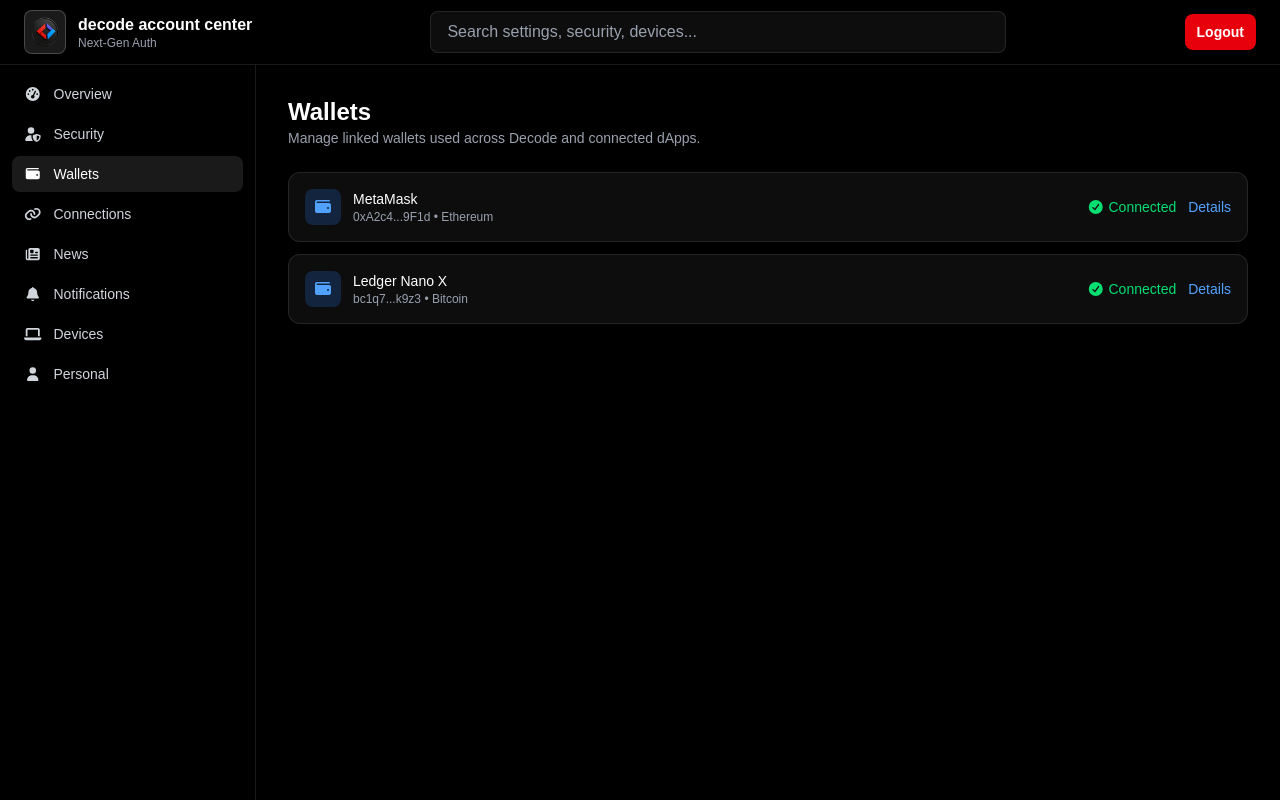
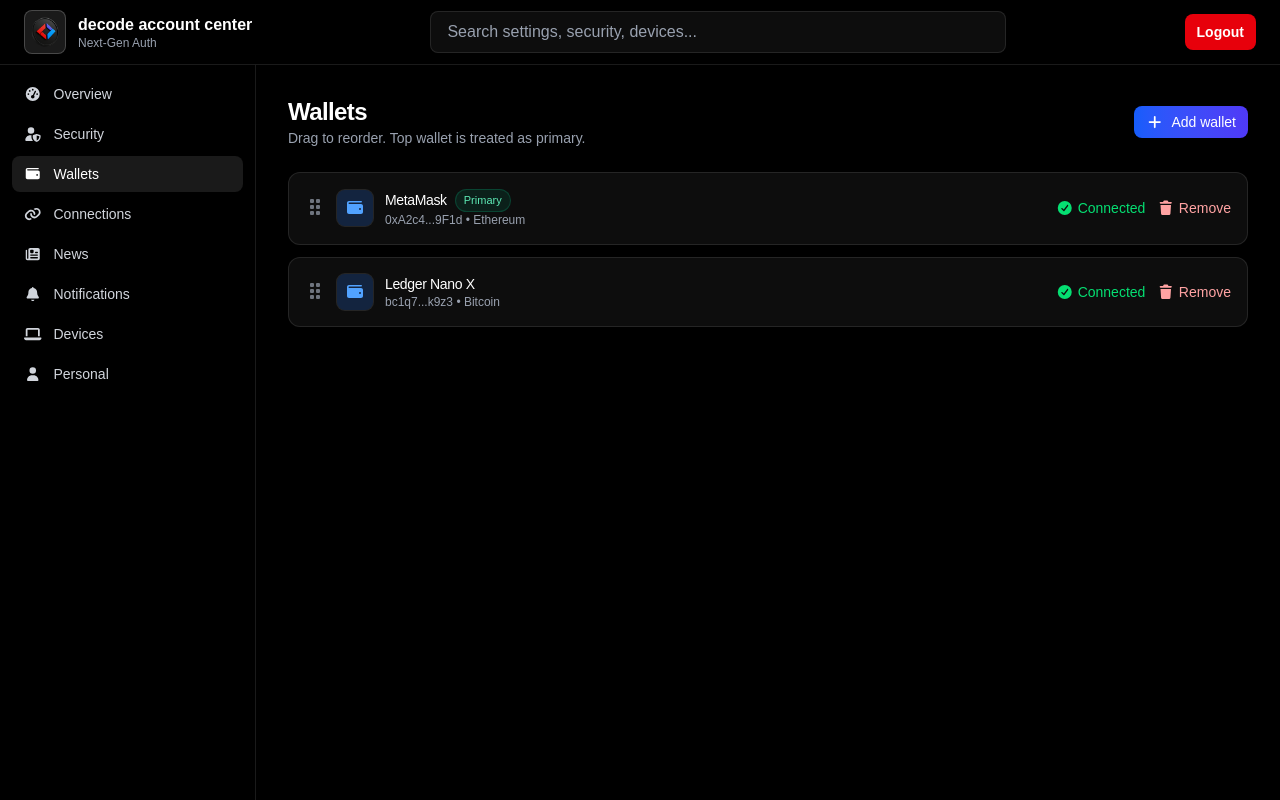
Before and after one commit to Decode-Labs-Web3/decode-frontend-v2, a Next.js app: page /dashboard in a window 1280 px wide. Both pictures are taken after a click on the button "Wallets". Built offline with nearby package versions, Linux system fonts and the light colour scheme; no server answers.

Commit message:
wallet with feature drag and drop to set the primary wallet done

```diff
--- a/src/app/api/auth/login/route.ts
+++ b/src/app/api/auth/login/route.ts
@@ -40,6 +40,8 @@ export async function POST(req: Request) {
       headers: { "Content-Type": "application/json" },
       body: JSON.stringify(requestBody),
     });
+
+    console.log('Backend response:', backendRes);
 
     if (!backendRes.ok) {
       const err = await backendRes.json().catch(() => null);
--- a/src/components/(app)/Wallets.tsx
+++ b/src/components/(app)/Wallets.tsx
@@ -1,36 +1,98 @@
 'use client';
 
+import React from 'react';
 import { FontAwesomeIcon } from '@fortawesome/react-fontawesome';
-import { faWallet, faCircleCheck } from '@fortawesome/free-solid-svg-icons';
+import { faWallet, faCircleCheck, faPlus, faTrash, faGripVertical } from '@fortawesome/free-solid-svg-icons';
 
 export default function Wallets() {
-  const wallets = [
+  const initialWallets = [
     { name: 'MetaMask', address: '0xA2c4...9F1d', network: 'Ethereum', status: 'Connected' },
     { name: 'Ledger Nano X', address: 'bc1q7...k9z3', network: 'Bitcoin', status: 'Connected' },
   ];
 
+  const [wallets, setWallets] = React.useState(initialWallets);
+  const [dragIndex, setDragIndex] = React.useState<number | null>(null);
+  const [overIndex, setOverIndex] = React.useState<number | null>(null);
+
+  const handleDragStart = (index: number) => () => {
+    setDragIndex(index);
+  };
+
+  const handleDragOver = (e: React.DragEvent<HTMLDivElement>) => {
+    e.preventDefault();
+  };
+
+  const handleDrop = (index: number) => (e: React.DragEvent<HTMLDivElement>) => {
+    e.preventDefault();
+    if (dragIndex === null || dragIndex === index) return;
+    setWallets(prev => {
+      const next = [...prev];
+      const [moved] = next.splice(dragIndex, 1);
+      next.splice(index, 0, moved);
+      return next;
+    });
+    setDragIndex(null);
+    setOverIndex(null);
+  };
+
+  const handleRemove = (index: number) => () => {
+    setWallets(prev => prev.filter((_, i) => i !== index));
+  };
+
   return (
     <div className="px-4 md:pl-72 md:pr-8 pt-24 pb-10">
-      <div className="mb-6">
-        <h2 className="text-2xl font-semibold">Wallets</h2>
-        <p className="text-gray-400 text-sm">Manage linked wallets used across Decode and connected dApps.</p>
+      <div className="mb-6 flex items-center justify-between">
+        <div>
+          <h2 className="text-2xl font-semibold tracking-tight">Wallets</h2>
+          <p className="text-gray-400 text-sm">Drag to reorder. Top wallet is treated as primary.</p>
+        </div>
+        <button className="inline-flex items-center gap-2 text-sm px-3 py-1.5 rounded-lg bg-gradient-to-r from-blue-600 to-indigo-600 text-white shadow-sm hover:from-blue-500 hover:to-indigo-500 transition-colors">
+          <FontAwesomeIcon icon={faPlus} />
+          Add wallet
+        </button>
       </div>
 
       <div className="space-y-3">
         {wallets.map((w, i) => (
-          <div key={i} className="bg-white/5 border border-white/10 rounded-xl p-4 flex items-center justify-between">
+          <div
+            key={i}
+            className={`rounded-xl p-4 flex items-center justify-between cursor-move transition shadow-sm border ${
+              overIndex === i ? 'bg-white/[0.08] border-blue-400/30 ring-2 ring-blue-400/30' : 'bg-white/5 border-white/10 hover:bg-white/[0.07]'
+            }`}
+            draggable
+            onDragStart={handleDragStart(i)}
+            onDragOver={handleDragOver}
+            onDragEnter={() => setOverIndex(i)}
+            onDragLeave={() => setOverIndex(null)}
+            onDrop={handleDrop(i)}
+          >
             <div className="flex items-center gap-3">
-              <div className="w-9 h-9 rounded-lg bg-blue-500/20 text-blue-400 flex items-center justify-center">
+              <div
+                className="text-gray-400/70 hover:text-gray-200 transition cursor-grab active:cursor-grabbing"
+                aria-label="Drag to reorder"
+                title="Drag to reorder"
+              >
+                <FontAwesomeIcon icon={faGripVertical} />
+              </div>
+              <div className="w-9 h-9 rounded-lg bg-blue-500/20 text-blue-400 flex items-center justify-center ring-1 ring-white/10">
                 <FontAwesomeIcon icon={faWallet} />
               </div>
               <div>
-                <p className="text-sm font-medium">{w.name}</p>
+                <div className="flex items-center gap-2">
+                  <p className="text-sm font-medium tracking-tight">{w.name}</p>
+                  {i === 0 && (
+                    <span className="text-[11px] px-2 py-0.5 rounded-full bg-emerald-400/10 text-emerald-300 border border-emerald-400/20">Primary</span>
+                  )}
+                </div>
                 <p className="text-xs text-gray-400">{w.address} • {w.network}</p>
               </div>
             </div>
             <div className="flex items-center gap-3">
               <span className="text-green-400 text-sm flex items-center gap-1"><FontAwesomeIcon icon={faCircleCheck} /> {w.status}</span>
-              <button className="text-sm text-blue-400 hover:text-blue-300">Details</button>
+              <button onClick={handleRemove(i)} className="inline-flex items-center gap-1 text-sm text-red-300 hover:text-red-200">
+                <FontAwesomeIcon icon={faTrash} />
+                Remove
+              </button>
             </div>
           </div>
         ))}
```
